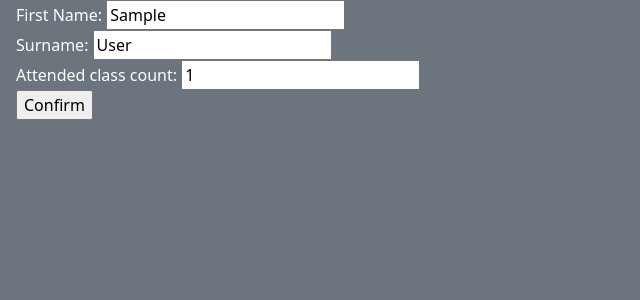
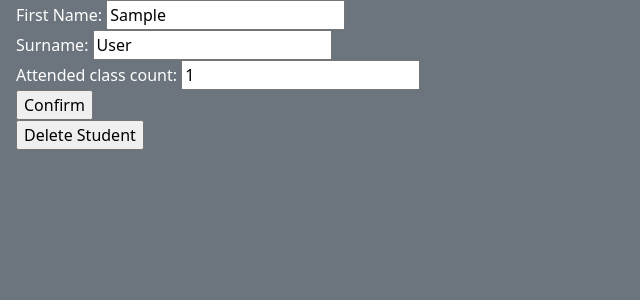
Before and after one commit to 4-dash/StAT, a Django app: page /edit_student/1/ in a window 1280 px wide. Shown: the part 70-370 px from the top of the page, without its empty margins (0-640 px from the left). Run offline with Django 5.2, Linux system fonts and the light colour scheme; tables that the repository leaves empty hold one stand-in row (values such as "Sample post").

Commit message:
del student added

```diff
--- a/src/attendence_tracker/atTracker/templates/edit_stud.html
+++ b/src/attendence_tracker/atTracker/templates/edit_stud.html
@@ -13,4 +13,9 @@
     <input type="submit" value="Confirm">
 </form>
 
+<form action="{% url 'del_student' id=id %}" method="post" onsubmit="return confirm('Are you sure you want to delete this student?');">
+    {% csrf_token %}
+    <input type="submit" value="Delete Student">
+</form>
+
 {% endblock content %}
--- a/src/attendence_tracker/atTracker/urls.py
+++ b/src/attendence_tracker/atTracker/urls.py
@@ -5,5 +5,6 @@ urlpatterns = [
     path("", views.home, name="home"),
     path("st/<int:id>/", views.student, name="student"),
     path("add_student/", views.add_student, name="add_student"),
-    path("edit_student/<int:id>/", views.edit_student, name="edit_student")
+    path("edit_student/<int:id>/", views.edit_student, name="edit_student"),
+    path("del_student/<int:id>/", views.del_student, name="del_student")
 ]
--- a/src/attendence_tracker/atTracker/views.py
+++ b/src/attendence_tracker/atTracker/views.py
@@ -1,13 +1,15 @@
-from django.shortcuts import render, reverse, get_object_or_404
+from django.shortcuts import render, reverse, get_object_or_404, redirect
 from .models import Student
 from django.http import HttpResponseRedirect
 from .forms import AddStudent, EditStudent
+from django.contrib import messages
 
 def home(request) :
     students = Student.objects.all()
     return render(request, 'home.html', {"students" : students})
 
 def student(request, id) :
+    # not in major use
     st = get_object_or_404(Student, id=id)
     return render(request, 'student.html', {"st" : st, "id" : id})
 
@@ -43,3 +45,15 @@ def edit_student(request, id) :
     st = get_object_or_404(Student, id=id)
     form = EditStudent(initial={"firstname": st.firstname, "surname": st.surname, "attendence_count": st.attendence_count})
     return render(request, "edit_stud.html", {"form" : form, "st" : st, "id" : id})
+
+
+
+def del_student(request, id) :
+    if request.method == "POST" :
+        st = get_object_or_404(Student, id=id)
+        name, surname = st.firstname, st.surname
+        st.delete()
+        messages.success(request, f"Student {name} {surname} was deleted.")
+        return redirect(home)
+
+    return HttpResponseRedirect(reverse("edit_student", args=[id]))
```
Also changed, not shown: src/attendence_tracker/atTracker/templates/home.html (+12 -0 lines).
